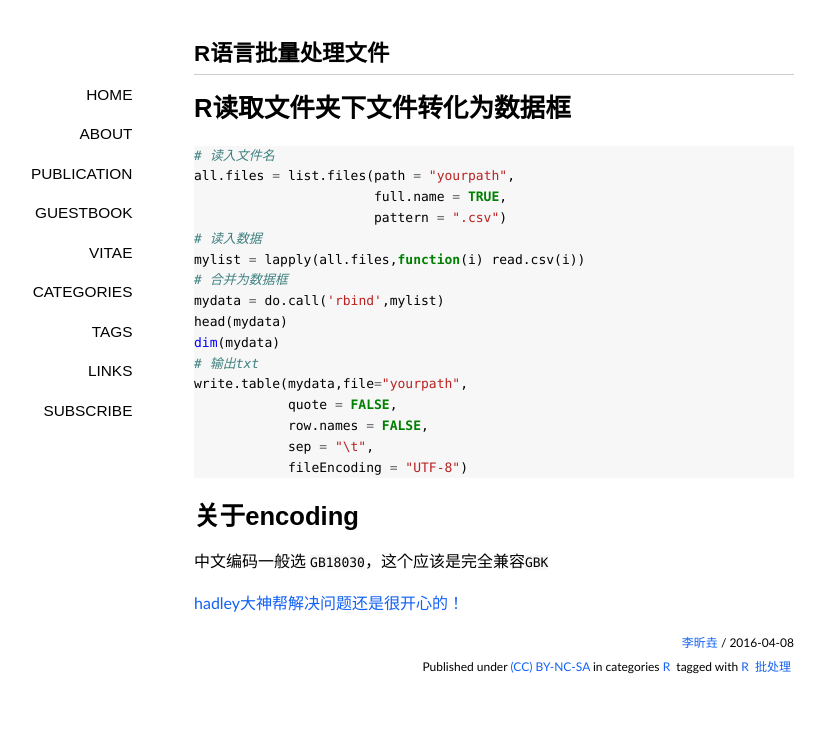
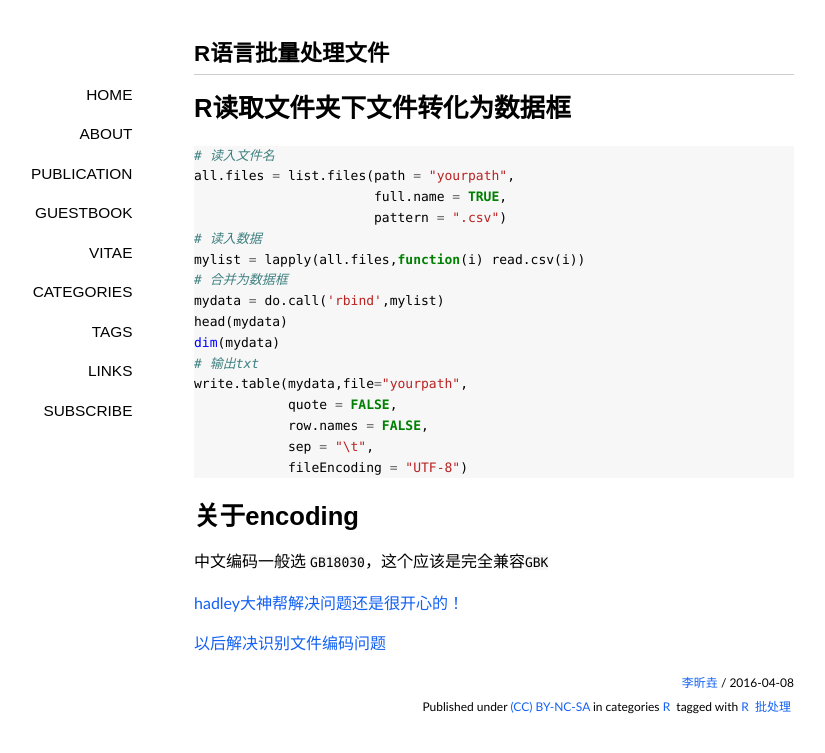
Before and after one commit to lixinyao/jekyll_blog, a Jekyll site: the page built from _posts/2016-04-08-batch-convert-csv-to-txt.md, in a window 1280 px wide. Shown: the top 753 px of the page, without its empty margins (146-971 px from the left). Built offline with Jekyll 4.4.1, drawn with Linux system fonts in a browser that asks for light colours; nearby versions of some CDN libraries; some web fonts are replaced; comment, search, counter and statistics services are not loaded.

Commit message:
识别文件编码

```diff
--- a/_posts/2016-04-08-batch-convert-csv-to-txt.md
+++ b/_posts/2016-04-08-batch-convert-csv-to-txt.md
@@ -33,3 +33,5 @@ write.table(mydata,file="yourpath",
 中文编码一般选 `GB18030`，这个应该是完全兼容`GBK`
 
 [hadley大神帮解决问题还是很开心的！](https://github.com/hadley/readr/issues/438)
+
+[以后解决识别文件编码问题](http://www.vim.org/scripts/script.php?script_id=1708)
```
